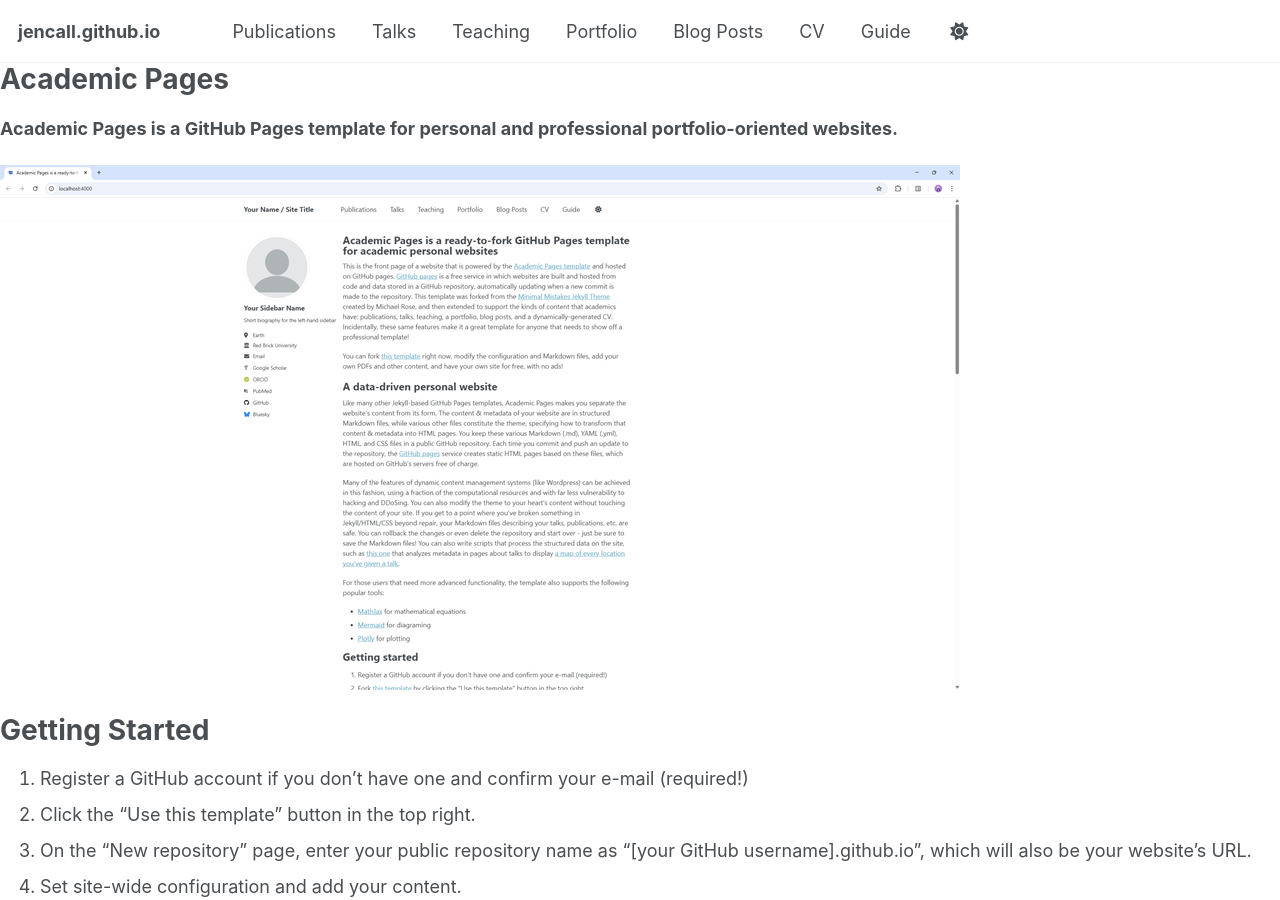
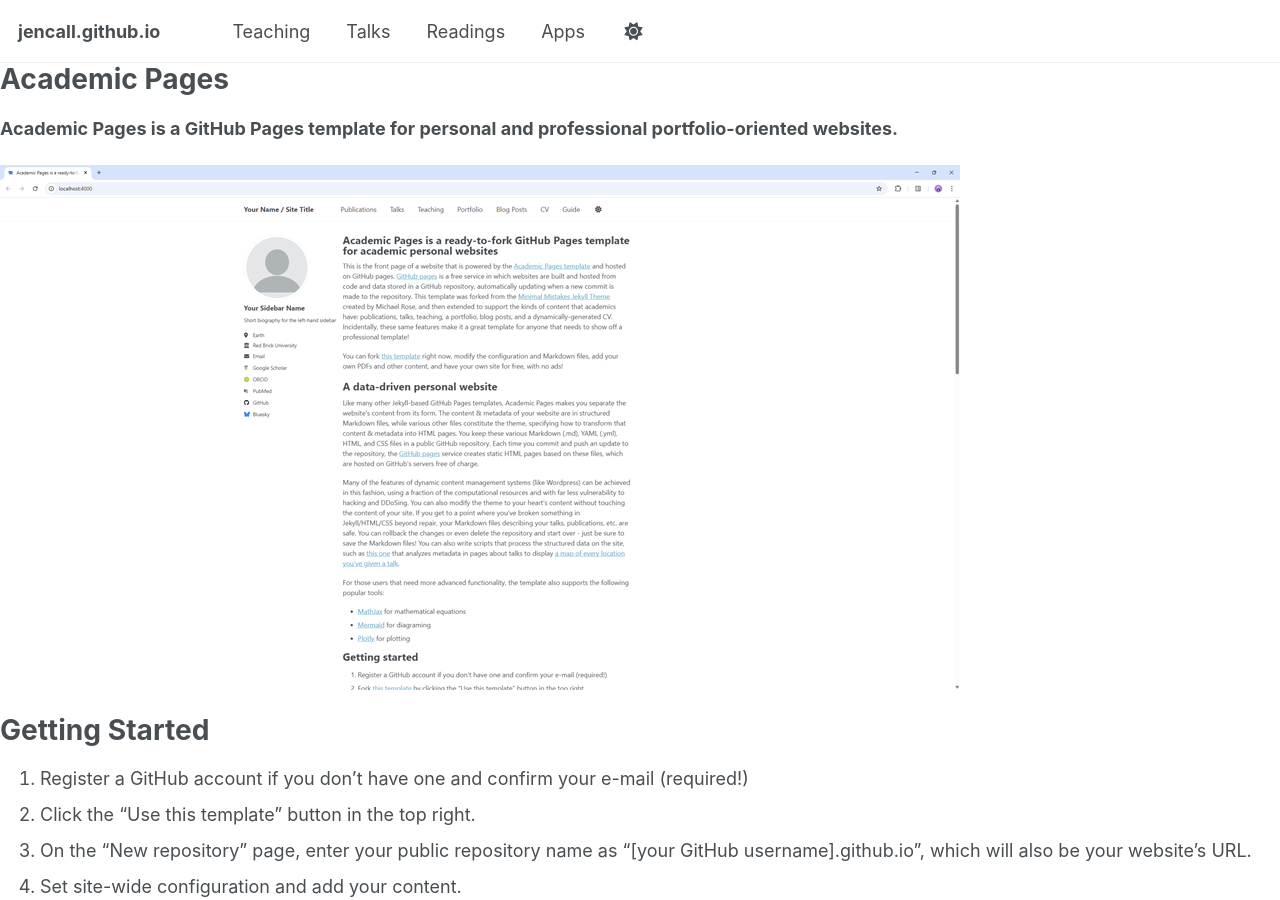
Before and after one commit to JenCall/jencall.github.io, a Jekyll site: the page built from README.md, in a window 1280 px wide and 900 px high. Built offline with Jekyll 4.4.1, drawn with Linux system fonts in a browser that asks for light colours; our own code applies the rules of GitHub Pages for plain Markdown files; a script that is not in the unit is left out.

Commit message:
Update navigation structure in navigation.yml
Reorganize navigation items and add new entries.

```diff
--- a/_data/navigation.yml
+++ b/_data/navigation.yml
@@ -8,26 +8,15 @@
 #      Markdown formatted page while the second is generated using JSON.
 
 main:
-  - title: "Publications"
-    url: /publications/
+
+  - title: "Teaching"
+    url: /teaching/
 
   - title: "Talks"
     url: /talks/
 
-  - title: "Teaching"
-    url: /teaching/
+  - title: "Readings"
+    url: /Readings/
 
-  - title: "Portfolio"
-    url: /portfolio/
-
-  - title: "Blog Posts"
-    url: /year-archive/
-
-  - title: "CV"
-    url: /cv/
-
-  # - title: "CV"
-  #   url: /cv-json/
-
-  - title: "Guide"
-    url: /markdown/
+  - title: "Apps"
+    url: /apps/
```
